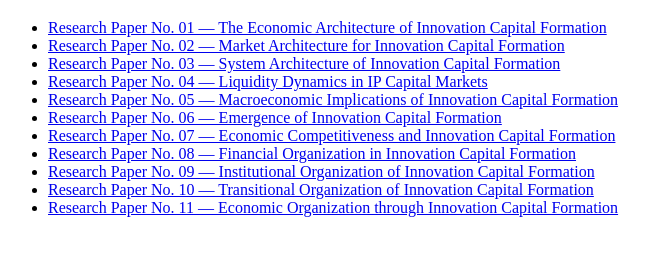
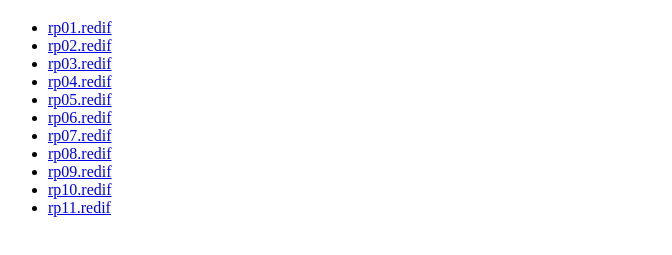
Before and after one commit to ipxfoundation/repec, a plain HTML site: page gzc/respap/index.html in a window 1280 px wide. Shown: the part 61-316 px from the top of the page, without its empty margins (0-672 px from the left). Drawn offline with Linux system fonts and the light colour scheme.

Commit message:
Refactor index.html for improved readability
Updated HTML structure and simplified links for research papers.

```diff
--- a/gzc/respap/index.html
+++ b/gzc/respap/index.html
@@ -1,14 +1,23 @@
-<!doctype html>
-<html lang="en"><head><meta charset="utf-8"><title>IPX Foundation Research Papers</title></head><body><h1>IPX Foundation Research Papers</h1><ul>
-<li><a href="rp01.redif">Research Paper No. 01 — The Economic Architecture of Innovation Capital Formation</a></li>
-<li><a href="rp02.redif">Research Paper No. 02 — Market Architecture for Innovation Capital Formation</a></li>
-<li><a href="rp03.redif">Research Paper No. 03 — System Architecture of Innovation Capital Formation</a></li>
-<li><a href="rp04.redif">Research Paper No. 04 — Liquidity Dynamics in IP Capital Markets</a></li>
-<li><a href="rp05.redif">Research Paper No. 05 — Macroeconomic Implications of Innovation Capital Formation</a></li>
-<li><a href="rp06.redif">Research Paper No. 06 — Emergence of Innovation Capital Formation</a></li>
-<li><a href="rp07.redif">Research Paper No. 07 — Economic Competitiveness and Innovation Capital Formation</a></li>
-<li><a href="rp08.redif">Research Paper No. 08 — Financial Organization in Innovation Capital Formation</a></li>
-<li><a href="rp09.redif">Research Paper No. 09 — Institutional Organization of Innovation Capital Formation</a></li>
-<li><a href="rp10.redif">Research Paper No. 10 — Transitional Organization of Innovation Capital Formation</a></li>
-<li><a href="rp11.redif">Research Paper No. 11 — Economic Organization through Innovation Capital Formation</a></li>
-</ul></body></html>
+<!DOCTYPE html>
+<html lang="en">
+<head>
+    <meta charset="UTF-8">
+    <title>IPX Foundation Research Papers</title>
+</head>
+<body>
+    <h1>IPX Foundation Research Papers</h1>
+    <ul>
+        <li><a href="rp01.redif">rp01.redif</a></li>
+        <li><a href="rp02.redif">rp02.redif</a></li>
+        <li><a href="rp03.redif">rp03.redif</a></li>
+        <li><a href="rp04.redif">rp04.redif</a></li>
+        <li><a href="rp05.redif">rp05.redif</a></li>
+        <li><a href="rp06.redif">rp06.redif</a></li>
+        <li><a href="rp07.redif">rp07.redif</a></li>
+        <li><a href="rp08.redif">rp08.redif</a></li>
+        <li><a href="rp09.redif">rp09.redif</a></li>
+        <li><a href="rp10.redif">rp10.redif</a></li>
+        <li><a href="rp11.redif">rp11.redif</a></li>
+    </ul>
+</body>
+</html>
```
